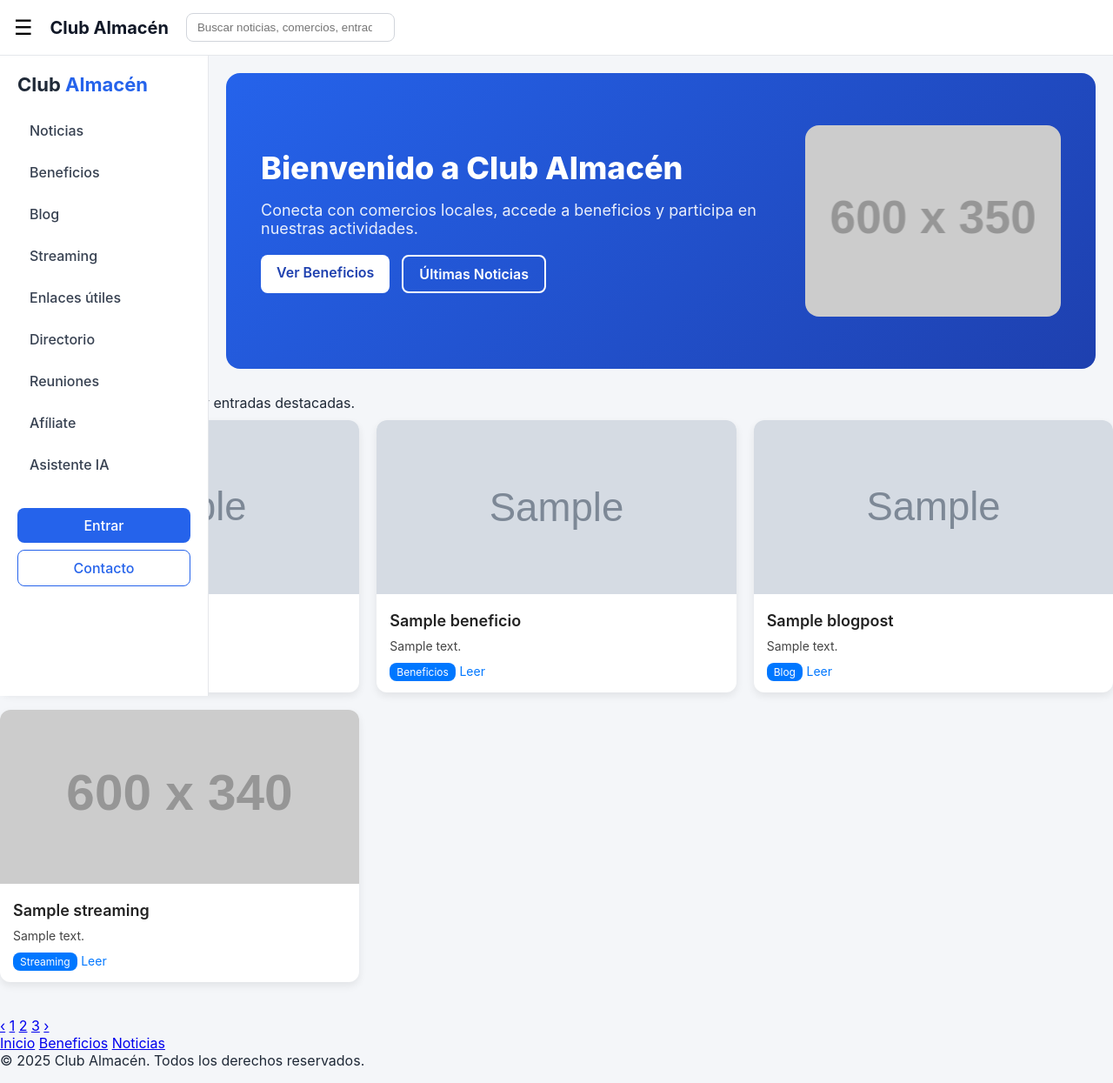
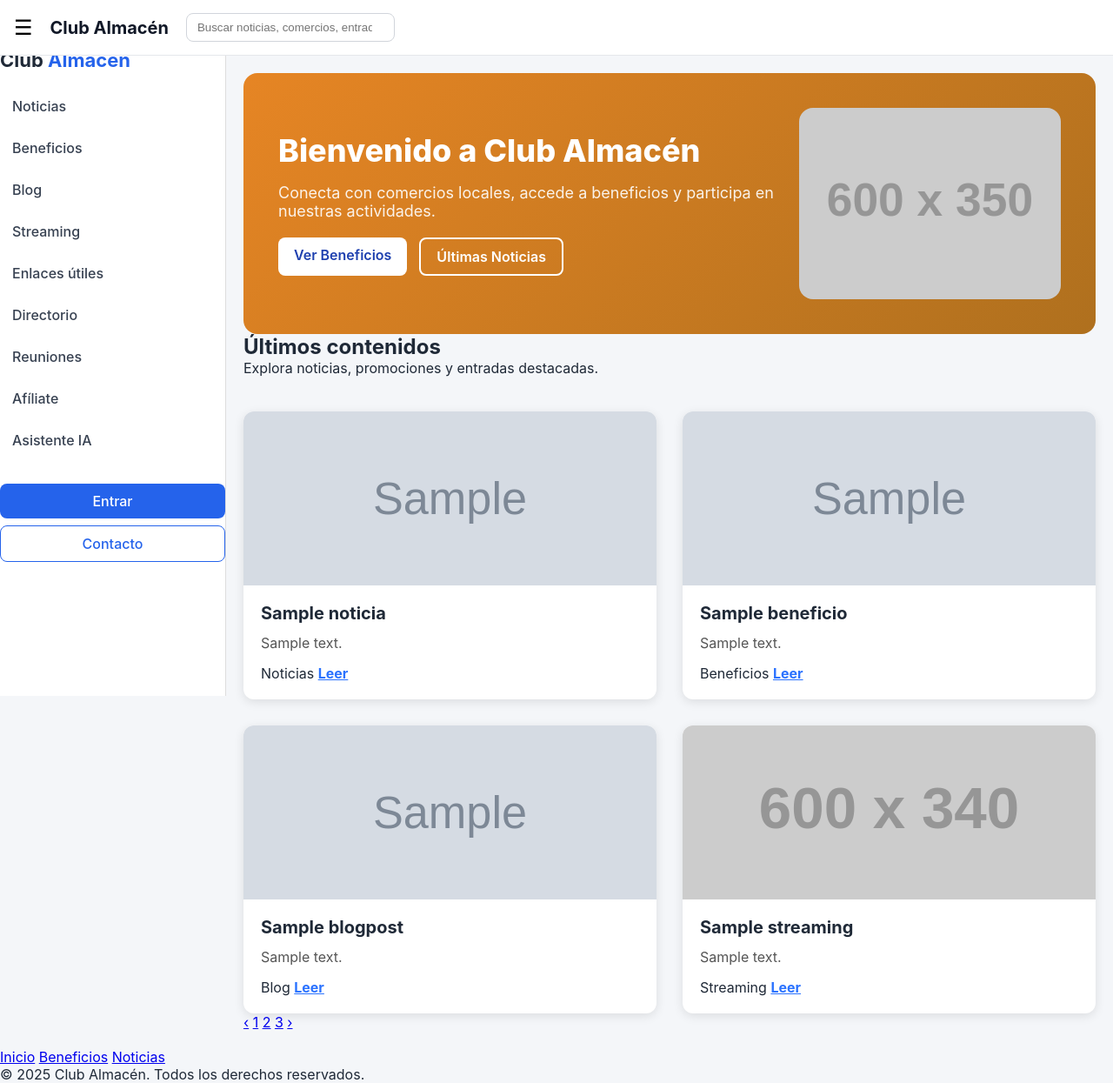
Before and after one commit to Maleza/WebClubAlmacen, a Django app: page / in a window 1280 px wide. Shown: the whole page at 87% size. Run offline with Django 5.2, Linux system fonts and the light colour scheme; tables that the repository leaves empty hold one stand-in row (values such as "Sample post"); grey boxes marked "Sample" are stand-in pictures; grey boxes labelled with a size stand in for pictures from a placeholder-image service; some libraries are stand-ins or nearby versions.

Commit message:
Diseño Aplicado index con mejora de Hero

```diff
--- a/static/css/index.css
+++ b/static/css/index.css
@@ -11,6 +11,12 @@ body {
     font-family: "Inter", "Segoe UI", Roboto, Arial, sans-serif;
     background: #f4f6f9;
     color: #1f2937;
+}
+/* Alinear contenido principal sin que se superponga con sidebar */
+.main {
+    margin-left: 260px;   /* igual al ancho de la sidebar */
+    padding: 20px;
+    width: calc(100% - 260px);
 }
 
 /* ---------------------------------------------------------
@@ -71,16 +77,14 @@ body {
    SIDEBAR MODERNA
 --------------------------------------------------------- */
 .sidebar {
-    width: 240px;
-    background: #ffffff;
-    border-right: 1px solid #e5e7eb;
     position: fixed;
-    top: 64px;
-    bottom: 0;
     left: 0;
+    top: 56px;
+    width: 260px;
+    height: calc(100% - 56px);
     overflow-y: auto;
-    padding: 20px;
-    transition: transform 0.3s ease;
+    background: #fff;
+    border-right: 1px solid #ddd;
 }
 
 .sidebar .logo {
@@ -153,16 +157,15 @@ body {
    HERO SECTION
 --------------------------------------------------------- */
 .hero {
-    margin-left: 260px;
-    padding: 60px 40px;
-    background: linear-gradient(135deg, #2563eb, #1e40af);
+    width: 100%;
+    background: linear-gradient(135deg, #e68524, #af701e);
     color: white;
     border-radius: 16px;
-    margin-top: 20px;
-    margin-right: 20px;
+    padding: 40px;
+    min-height: 300px;
     display: flex;
+    justify-content: space-between;
     align-items: center;
-    gap: 40px;
 }
 
 .hero-inner {
@@ -226,29 +229,22 @@ body {
 
 
 
-/* Contenedor de tarjetas estilo Instagram */
+/* ===== GRILLA 2 COLUMNAS ===== */
+
 .cards-grid {
+    margin-top: 40px;
     display: grid;
-    grid-template-columns: repeat(auto-fill, minmax(320px, 1fr));
-    gap: 20px;
-    padding: 10px 0 40px;
+    grid-template-columns: repeat(2, 1fr); /* 2 columnas */
+    gap: 30px;
 }
 
-/* Tarjeta */
 .card {
-    background: #fff;
+    background: #ffffff;
     border-radius: 12px;
     overflow: hidden;
-    box-shadow: 0 4px 10px rgba(0,0,0,0.08);
-    transition: transform .2s ease, box-shadow .2s ease;
+    box-shadow: 0 3px 12px rgba(0,0,0,0.1);
 }
 
-.card:hover {
-    transform: translateY(-4px);
-    box-shadow: 0 6px 18px rgba(0,0,0,0.14);
-}
-
-/* Imagen */
 .thumb {
     width: 100%;
     height: 200px;
@@ -256,47 +252,39 @@ body {
     background-position: center;
 }
 
-/* Texto */
 .card-body {
-    padding: 15px;
+    padding: 20px;
 }
 
+/* Texto */
 .card-body h3 {
-    font-size: 18px;
-    margin: 5px 0 10px;
-    font-weight: 600;
-    color: #222;
+    margin: 0 0 12px;
+    font-size: 20px;
 }
 
-.excerpt {
-    color: #444;
-    font-size: 14px;
-    margin-bottom: 10px;
-}
-
-/* Categoría */
-.tag {
-    background: #0077ff;
-    color: #fff;
-    padding: 3px 8px;
-    border-radius: 8px;
-    font-size: 12px;
+.card-body p {
+    margin: 0 0 15px;
+    color: #555;
 }
 
 .readmore {
-    margin-left: auto;
-    font-size: 14px;
-    color: #0077ff;
-    text-decoration: none;
+    color: #2a72ff;
+    font-weight: bold;
 }
 
-.readmore:hover {
-    text-decoration: underline;
-}
+/* ===== RESPONSIVE ===== */
+@media (max-width: 900px) {
+    .cards-grid {
+        grid-template-columns: 1fr; /* una columna en celulares */
+    }
 
-/* MOBILE */
-@media (max-width: 768px) {
-    .cards-grid {
-        grid-template-columns: repeat(1, 1fr);
+    .hero {
+        flex-direction: column;
+        text-align: center;
+        gap: 20px;
+    }
+
+    .hero-inner, .hero-image {
+        width: 100%;
     }
 }
--- a/templates/crud/base.html
+++ b/templates/crud/base.html
@@ -5,7 +5,7 @@
   <meta charset="utf-8">
   <title>{{ title|default:"Panel" }}</title>
   <link href="https://cdn.jsdelivr.net/npm/bootstrap@5.3.2/dist/css/bootstrap.min.css" rel="stylesheet">
- <link rel="stylesheet" href="{% static 'css/base.css' %}?v=1.2">
+ <link rel="stylesheet" href="{% static 'css/base.css' %}?v=1.4">
   <style>
     body { padding-top: 56px; }
     .sidebar { min-width:200px; max-width:220px; }
--- a/templates/index.html
+++ b/templates/index.html
@@ -5,7 +5,7 @@
   <meta charset="utf-8" />
   <meta name="viewport" content="width=device-width,initial-scale=1" />
   <title>Club Almacén — Inicio</title>
-  <link rel="stylesheet" href="{% static 'css/index.css' %}">
+  <link rel="stylesheet" href="{% static 'css/index.css' %}?=v2.1">
 </head>
 
 <body>
```
